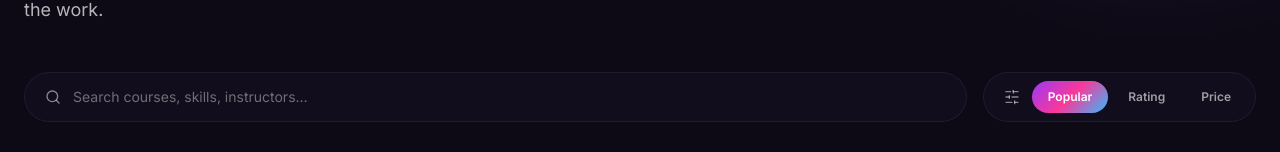
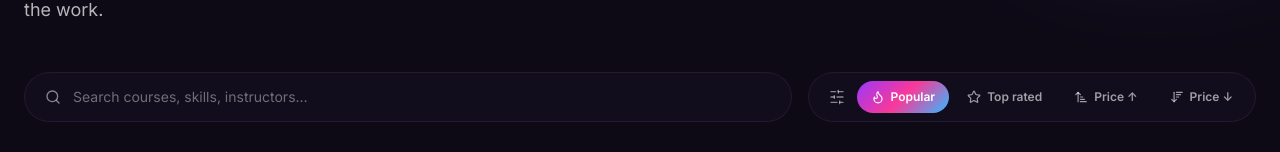
Before and after one commit to AntarikshDev/edsetu-elevate, a React (Vite) app: page /template/store in a window 1280 px wide. Shown: the part 444-596 px from the top of the page. Built offline with nearby package versions, Linux system fonts and the light colour scheme; no server answers.

Commit message:
Changes
Co-authored-by: AntarikshDev <185908389+AntarikshDev@users.noreply.github.com>

```diff
--- a/src/templates/default/pages/TplStore.tsx
+++ b/src/templates/default/pages/TplStore.tsx
@@ -85,18 +85,19 @@ export default function TplStore() {
                 className="bg-transparent outline-none flex-1 text-sm placeholder:text-white/40"
               />
             </div>
-            <div className="tpl-glass rounded-full px-2 py-2 flex items-center gap-1">
+            <div className="tpl-glass rounded-full px-2 py-2 flex items-center gap-1 flex-wrap">
               <SlidersHorizontal className="w-4 h-4 text-white/50 ml-3 mr-2" />
-              {(["popular", "rating", "price"] as const).map((s) => (
+              {SORT_OPTIONS.map(({ key, label, Icon }) => (
                 <button
-                  key={s}
-                  onClick={() => setSort(s)}
-                  className={`px-4 py-2 rounded-full text-xs font-semibold capitalize transition ${
-                    sort === s ? "text-white" : "text-white/60 hover:text-white"
+                  key={key}
+                  onClick={() => setSort(key)}
+                  className={`px-3.5 py-2 rounded-full text-xs font-semibold transition flex items-center gap-1.5 ${
+                    sort === key ? "text-white" : "text-white/60 hover:text-white"
                   }`}
-                  style={sort === s ? { background: "var(--tpl-grad-hero)" } : {}}
+                  style={sort === key ? { background: "var(--tpl-grad-hero)" } : {}}
                 >
-                  {s}
+                  <Icon className="w-3.5 h-3.5" />
+                  {label}
                 </button>
               ))}
             </div>
```
